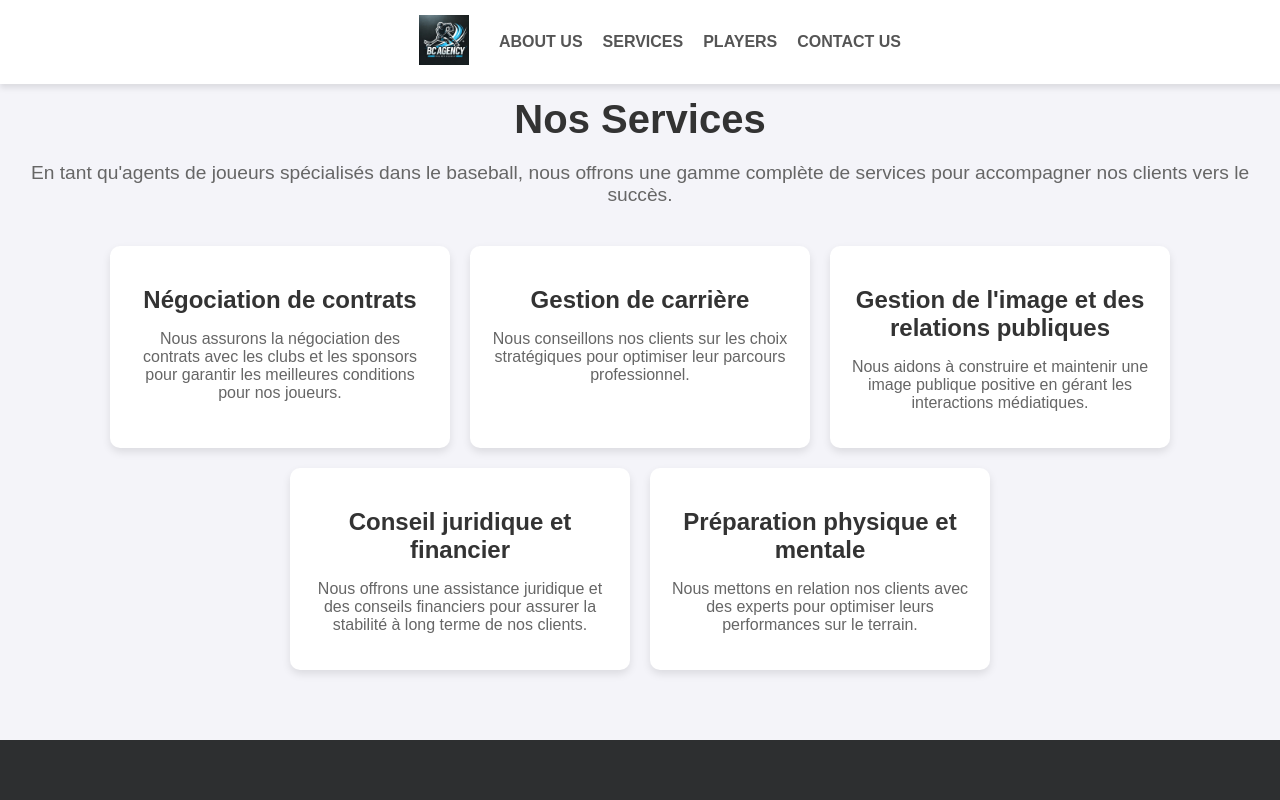
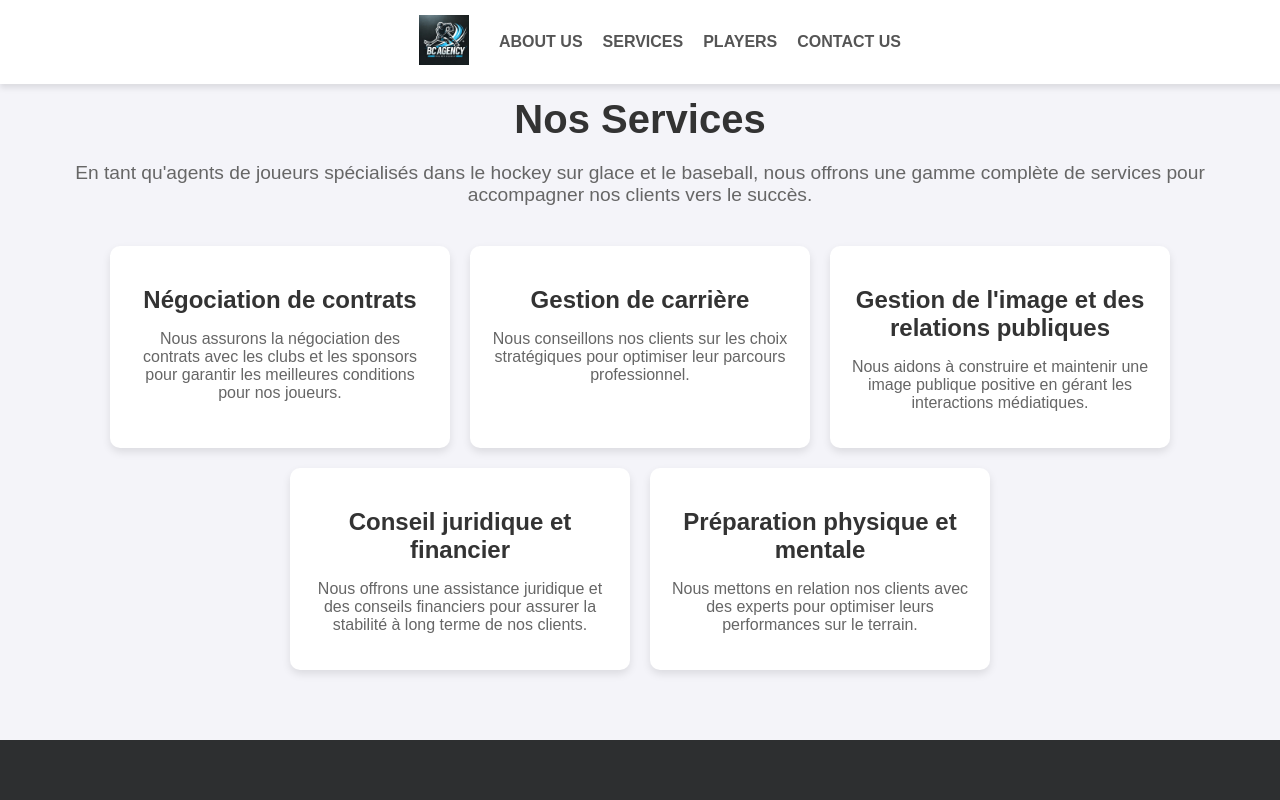
Before and after one commit to iffrit51/agency, a React (Create React App) app: page /services in a window 1280 px wide. Shown: the top 800 px of the page. Built offline with nearby package versions, Linux system fonts and the light colour scheme.

Commit message:
Correction Text

```diff
--- a/src/pages/Services.js
+++ b/src/pages/Services.js
@@ -38,7 +38,7 @@ const Services = () => {
             <div className="services-section">
                 <h1>Nos Services</h1>
                 <p className="intro">
-                    En tant qu'agents de joueurs spécialisés dans le baseball, nous offrons une gamme complète de services pour accompagner nos clients vers le succès.
+                    En tant qu'agents de joueurs spécialisés dans le hockey sur glace et le baseball, nous offrons une gamme complète de services pour accompagner nos clients vers le succès.
                 </p>
                 <div className="services-container">
                     {servicesData.map((service, index) => (
```
